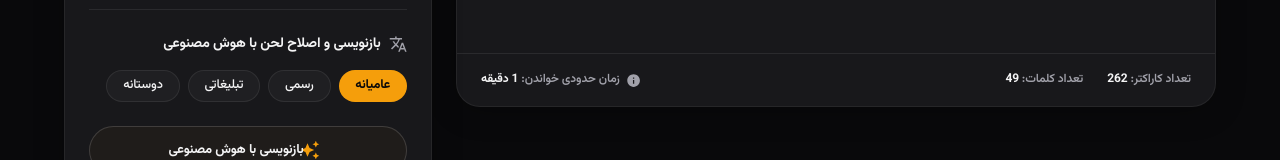
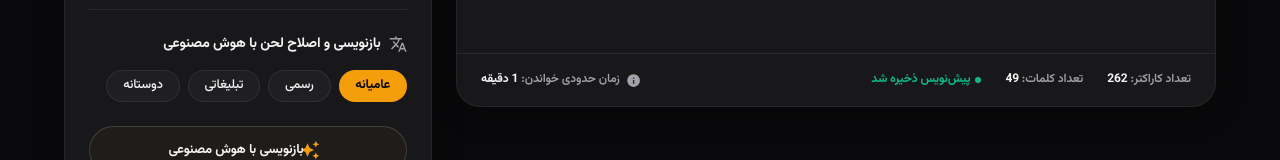
Before and after one commit to tesleum/Podcast, a React (Vite) app: page / in a window 1280 px wide. Shown: the part 714-874 px from the top of the page. Built offline with nearby package versions, Linux system fonts and the light colour scheme.

Commit message:
feat: add debounced auto-save for script editor
Implement a 5-second debounced save mechanism for the script content to local storage with visual status feedback to improve performance and user experience.

```diff
--- a/src/App.tsx
+++ b/src/App.tsx
@@ -389,6 +389,8 @@ export default function App() {
   const [playbackSpeed, setPlaybackSpeed] = useState<number>(1.0);
   const [copied, setCopied] = useState(false);
   const [previewingVoiceId, setPreviewingVoiceId] = useState<string | null>(null);
+  const [saveStatus, setSaveStatus] = useState<'saved' | 'saving' | 'idle'>('idle');
+  const isFirstSave = useRef(true);
 
   const [historyOpen, setHistoryOpen] = useState(false);
   const [historyItems, setHistoryItems] = useState<HistoryItem[]>([]);
@@ -432,7 +434,21 @@ export default function App() {
   };
 
   useEffect(() => {
-    localStorage.setItem('solana-gold-script', text);
+    if (isFirstSave.current) {
+      isFirstSave.current = false;
+      return;
+    }
+
+    setSaveStatus('saving');
+
+    const handler = setTimeout(() => {
+      localStorage.setItem('solana-gold-script', text);
+      setSaveStatus('saved');
+    }, 5000);
+
+    return () => {
+      clearTimeout(handler);
+    };
   }, [text]);
 
   // Regenerate segments when text or audio duration changes
@@ -1463,13 +1479,42 @@ export default function App() {
                     alignItems: 'center'
                   }}
                 >
-                  <Box sx={{ display: 'flex', gap: 3 }}>
+                  <Box sx={{ display: 'flex', gap: 3, alignItems: 'center', flexWrap: 'wrap' }}>
                     <Typography variant="caption" sx={{ color: 'text.secondary', fontWeight: 600 }}>
                       تعداد کاراکتر: <Box component="span" sx={{ color: 'text.primary', fontWeight: 800 }}>{charCount}</Box>
                     </Typography>
                     <Typography variant="caption" sx={{ color: 'text.secondary', fontWeight: 600 }}>
                       تعداد کلمات: <Box component="span" sx={{ color: 'text.primary', fontWeight: 800 }}>{wordCount}</Box>
                     </Typography>
+                    {saveStatus !== 'idle' && (
+                      <Typography
+                        variant="caption"
+                        sx={{
+                          color: saveStatus === 'saving' ? '#f59e0b' : '#10b981',
+                          fontWeight: 700,
+                          display: 'flex',
+                          alignItems: 'center',
+                          gap: 0.6,
+                          animation: saveStatus === 'saving' ? 'pulse 1.5s cubic-bezier(0.4, 0, 0.6, 1) infinite' : 'none',
+                          '@keyframes pulse': {
+                            '0%, 100%': { opacity: 1 },
+                            '50%': { opacity: .5 }
+                          }
+                        }}
+                      >
+                        <Box
+                          component="span"
+                          sx={{
+                            width: 6,
+                            height: 6,
+                            borderRadius: '50%',
+                            backgroundColor: saveStatus === 'saving' ? '#f59e0b' : '#10b981',
+                            display: 'inline-block'
+                          }}
+                        />
+                        {saveStatus === 'saving' ? 'در حال ذخیره‌سازی خودکار...' : 'پیش‌نویس ذخیره شد'}
+                      </Typography>
+                    )}
                   </Box>
                   <Box sx={{ display: 'flex', alignItems: 'center', gap: 0.8 }}>
                     <InfoIcon sx={{ fontSize: '0.95rem', color: 'text.secondary' }} />
```
